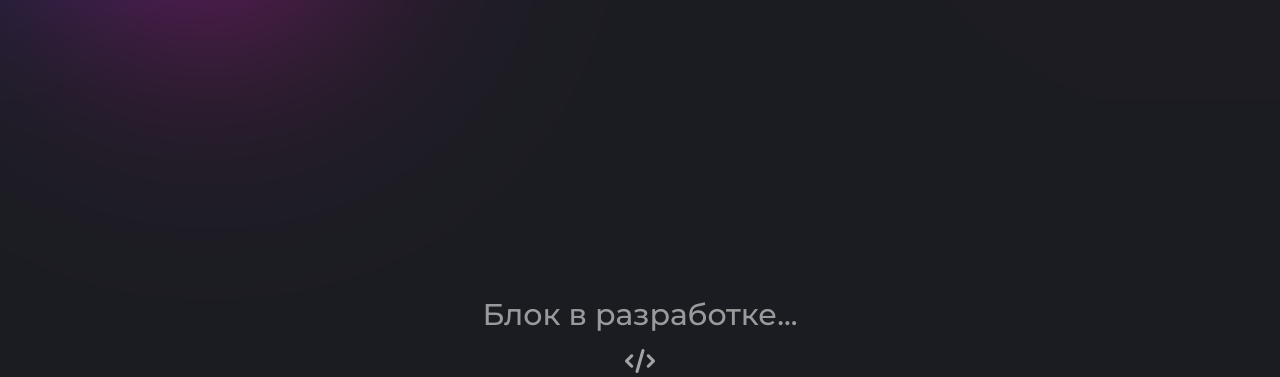
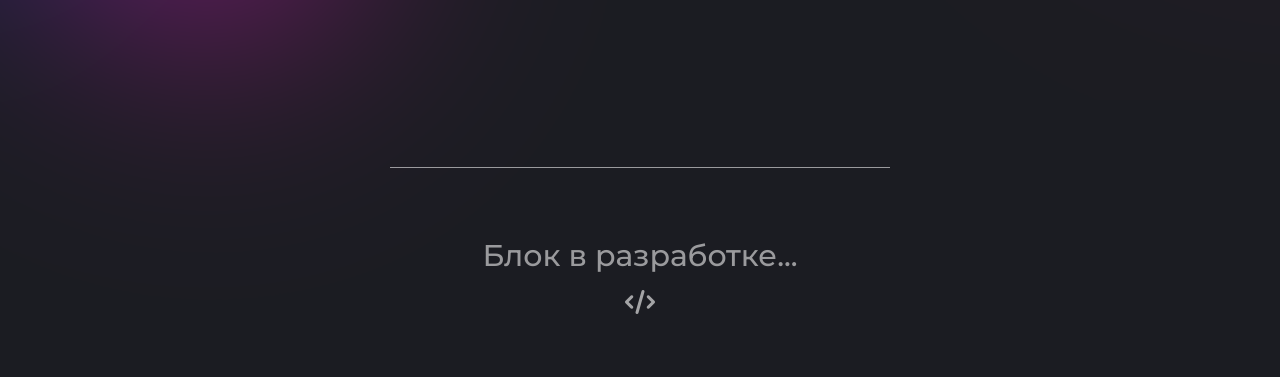
Before and after one commit to nurgal1ev/nositedev, a website: page index.html in a window 1280 px wide. Shown: the part 613-990 px from the top of the page. After the commit the page ends 931 px from the top, so only its background shows below. Drawn offline with nearby package versions, Linux system fonts and the light colour scheme; a script that the page names is missing.

Commit message:
add dividing line

```diff
--- a/index.html
+++ b/index.html
@@ -46,6 +46,7 @@
 
         <section class="indev">
             <div class="container">
+                <div class="dividing__line"></div>
                 <p class="indev__suptext">Блок в разработке...</p>
                 <i class="fa-solid fa-code" style="color: #ffffff;"></i>
             </div>
--- a/style.css
+++ b/style.css
@@ -118,9 +118,17 @@ body {
 
 
 /* Indev */
+.dividing__line {
+    border-bottom: 1px solid #efefef;
+    width: 100%;
+    max-width: 500px;
+    margin: 0 auto;
+    margin-bottom: 70px;
+}
+
 .indev {
     margin: 0 auto;
-    margin-top: 300px;
+    margin-top: 170px;
     text-align: center;
     opacity: 0.6;
 }
```
